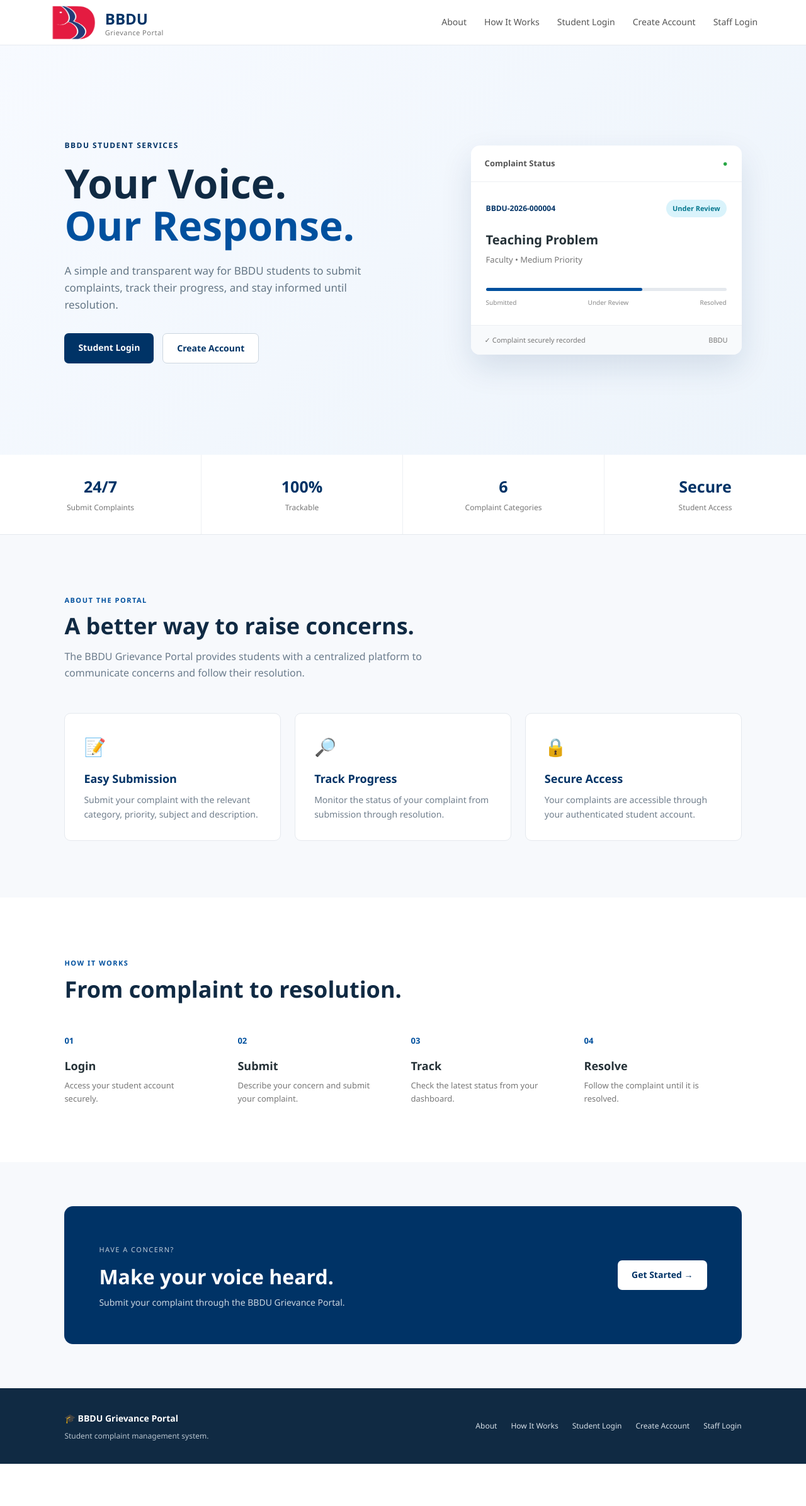
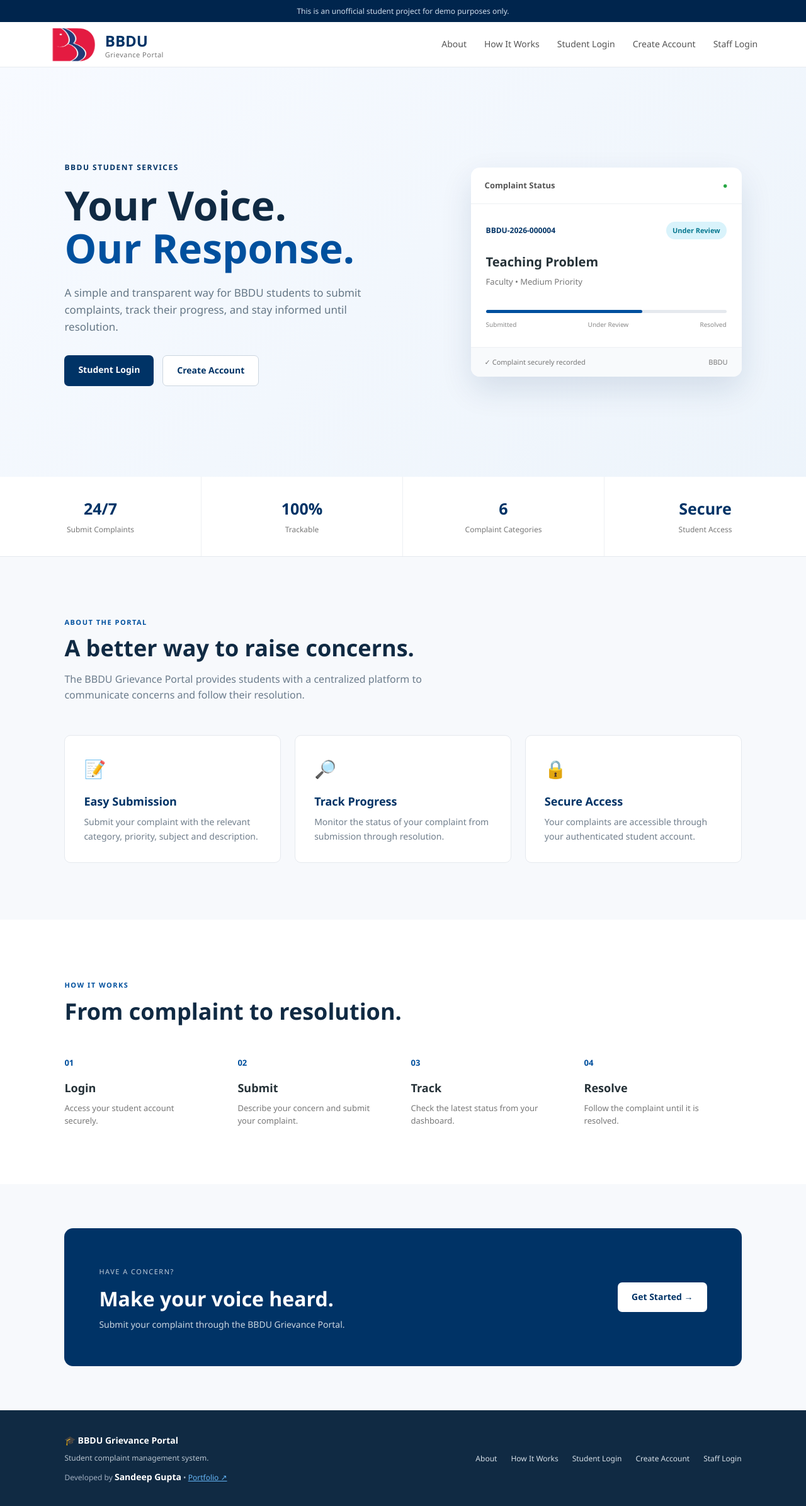
Before and after one commit to SandeepGupta2006/bbdu-complaint-portal, a Django app: page /complaints/ in a window 1280 px wide. Shown: the whole page at 63% size. Before the commit the page ends 2324 px from the top, so only its background shows below. Run offline with Django 5.2, Linux system fonts and the light colour scheme.

Commit message:
Added Credit to Me

```diff
--- a/complaints/static/complaints/home.css
+++ b/complaints/static/complaints/home.css
@@ -13,6 +13,35 @@ body {
   background: #f7f9fc;
   color: #263238;
   line-height: 1.6;
+}
+
+/* Top Bar */
+.top-bar {
+  background: #00254d;
+  color: #cfddec;
+  text-align: center;
+  padding: 8px 15px;
+  font-size: 12px;
+}
+
+/* Footer Credit */
+.footer .credit {
+  margin-top: 10px;
+  font-size: 12px;
+  color: #a0aec0;
+}
+
+.footer .credit strong {
+  color: #ffffff;
+}
+
+.footer .credit a {
+  color: #64b5f6;
+  text-decoration: underline;
+}
+
+.footer .credit a:hover {
+  color: #90caf9;
 }
 
 /* =========================
--- a/complaints/templates/complaints/home.html
+++ b/complaints/templates/complaints/home.html
@@ -16,6 +16,10 @@
   </head>
 
   <body>
+    <div class="top-bar">
+      This is an unofficial student project for demo purposes only.
+    </div>
+
     <header class="navbar">
       <div class="brand">
          <img
@@ -316,8 +320,12 @@
     <footer class="footer">
       <div>
         <strong> 🎓 BBDU Grievance Portal </strong>
+        <p>Student complaint management system.</p>
 
-        <p>Student complaint management system.</p>
+        <p class="credit">
+          Developed by <strong>Sandeep Gupta</strong> •
+          <a href="https://sandeepgupta2006.github.io/" target="_blank" rel="noopener noreferrer">Portfolio ↗</a>
+        </p>
       </div>
 
       <div class="footer-links">
```
